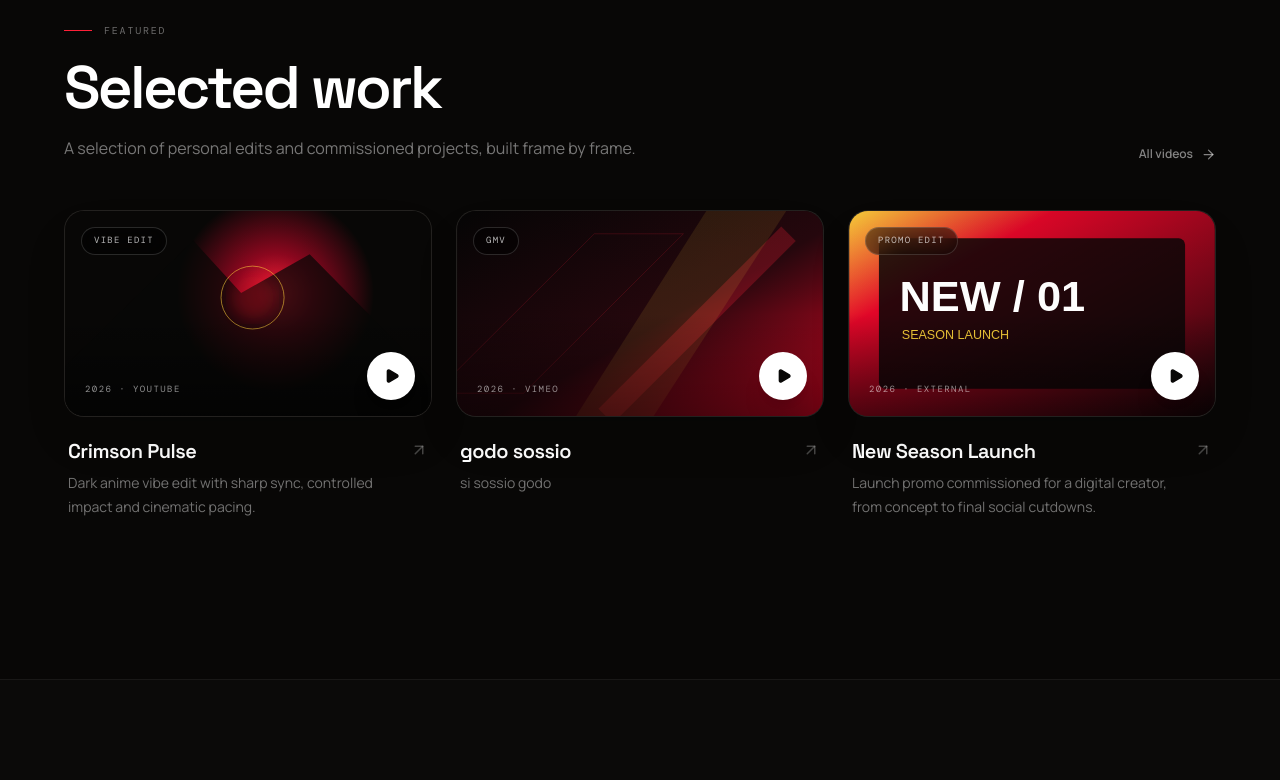
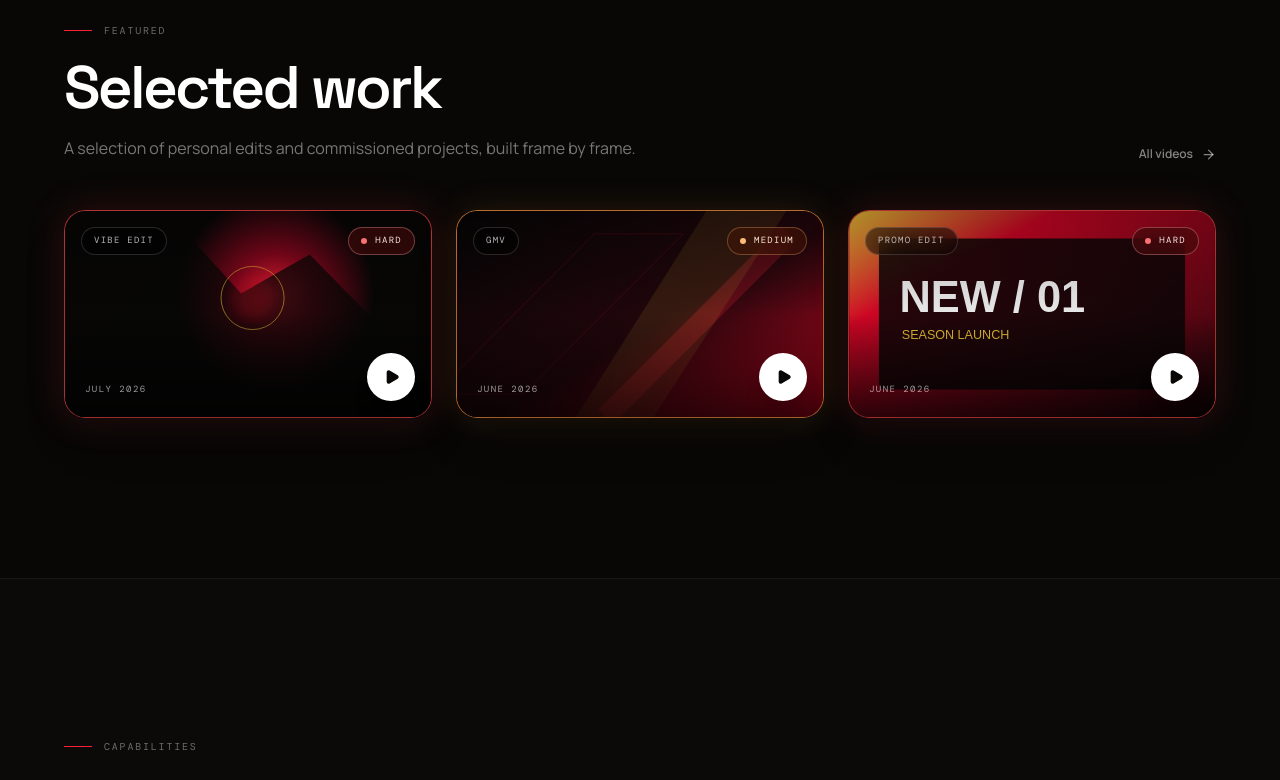
Before and after one commit to laclyy/laclyy.github.io, a React (Vite) app: page /#/ in a window 1280 px wide. Shown: the part 1437-2217 px from the top of the page. Built offline with nearby package versions, Linux system fonts and the light colour scheme.

Commit message:
Enhance video management features: add difficulty levels, update video sources, and improve UI components

```diff
--- a/public/data/videos.json
+++ b/public/data/videos.json
@@ -4,6 +4,8 @@
     "type: usa my-edit oppure commissioned.",
     "category: usa anime, videogiochi oppure altro.",
     "source: usa local, direct, cloud, youtube, vimeo, dailymotion oppure external.",
+    "Per i video del vostro server usa source: cloud e inserisci l'URL diretto del file video in videoUrl.",
+    "difficulty: usa easy, medium, hard, very hard oppure masterpiece.",
     "Per un file locale, videoUrl deve essere per esempio videos/mio-edit.mp4.",
     "Per un MP4/WebM/MOV caricato su un cloud, inserisci l'URL diretto del file in videoUrl e usa source: direct oppure cloud.",
     "aspectRatio è opzionale: puoi usarlo per forzare formati come 16/9, 9/16, 1/1 oppure 4/5.",
@@ -17,8 +19,10 @@
       "category": "anime",
       "style": "vibe edit",
       "thumbnailUrl": "thumbnails/crimson-pulse.svg",
-      "videoUrl": "https://www.youtube.com/watch?v=aqz-KE-bpKQ",
-      "source": "youtube",
+      "videoUrl": "https://sitodaking.it:8443/FOOTAGE/vkw_tut_installation_launcher.mp4",
+      "source": "cloud",
+      "aspectRatio": "16/9",
+      "difficulty": "hard",
       "tags": ["anime", "dark", "sync", "cinematic"],
       "featured": true,
       "date": "2026-07-03"
@@ -31,7 +35,9 @@
       "style": "gmv",
       "thumbnailUrl": "thumbnails/zero-hour.svg",
       "videoUrl": "https://sitodaking.it:8443/FOOTAGE/vkw_tut_installation_launcher.mp4",
-      "source": "vimeo",
+      "source": "cloud",
+      "aspectRatio": "16/9",
+      "difficulty": "medium",
       "tags": [ "gaming", "gmv", "action", "sync" ],
       "featured": true,
       "date": "2026-06-18"
@@ -44,7 +50,9 @@
       "style": "typography",
       "thumbnailUrl": "thumbnails/kinetic-type.svg",
       "videoUrl": "https://cripsum.com/vid/sossiogacha.mp4",
-      "source": "dailymotion",
+      "source": "cloud",
+      "aspectRatio": "16/9",
+      "difficulty": "masterpiece",
       "tags": [ "typography", "motion", "experimental" ],
       "featured": true,
       "date": "2026-05-26"
@@ -56,8 +64,10 @@
       "category": "anime",
       "style": "flow edit",
       "thumbnailUrl": "thumbnails/afterglow.svg",
-      "videoUrl": "https://www.youtube.com/watch?v=aqz-KE-bpKQ",
-      "source": "youtube",
+      "videoUrl": "https://sitodaking.it:8443/FOOTAGE/vkw_tut_installation_launcher.mp4",
+      "source": "cloud",
+      "aspectRatio": "16/9",
+      "difficulty": "easy",
       "tags": ["anime", "flow", "atmospheric"],
       "featured": false,
       "date": "2026-04-11"
@@ -69,8 +79,10 @@
       "category": "videogiochi",
       "style": "cinematic edit",
       "thumbnailUrl": "thumbnails/neon-division.svg",
-      "videoUrl": "https://vimeo.com/76979871",
-      "source": "vimeo",
+      "videoUrl": "https://cripsum.com/vid/sossiogacha.mp4",
+      "source": "cloud",
+      "aspectRatio": "16/9",
+      "difficulty": "very hard",
       "tags": ["gaming", "trailer", "cinematic"],
       "featured": false,
       "date": "2026-03-20"
@@ -82,8 +94,10 @@
       "category": "altro",
       "style": "promo edit",
       "thumbnailUrl": "thumbnails/new-season.svg",
-      "videoUrl": "https://instagram.com/",
-      "source": "external",
+      "videoUrl": "https://sitodaking.it:8443/FOOTAGE/vkw_tut_installation_launcher.mp4",
+      "source": "cloud",
+      "aspectRatio": "16/9",
+      "difficulty": "hard",
       "tags": ["client", "promo", "social"],
       "featured": true,
       "date": "2026-06-01"
@@ -95,8 +109,10 @@
       "category": "videogiochi",
       "style": "simple edit",
       "thumbnailUrl": "thumbnails/ranked-highlights.svg",
-      "videoUrl": "https://tiktok.com/",
-      "source": "external",
+      "videoUrl": "https://cripsum.com/vid/sossiogacha.mp4",
+      "source": "cloud",
+      "aspectRatio": "16/9",
+      "difficulty": "easy",
       "tags": ["client", "gaming", "highlights"],
       "featured": false,
       "date": "2026-02-14"
--- a/src/components/VideoCard.tsx
+++ b/src/components/VideoCard.tsx
@@ -1,29 +1,33 @@
 import { motion } from 'framer-motion'
-import { ArrowUpRight, Play } from 'lucide-react'
+import { Play } from 'lucide-react'
 import { useState } from 'react'
 import { publicUrl } from '../lib/content'
+import { formatMonthYear, getDifficultyMeta, normalizeAspectRatio } from '../lib/videoMeta'
 import type { VideoItem } from '../types'
 
 export default function VideoCard({ video, onOpen, index = 0 }: { video: VideoItem; onOpen: (video: VideoItem) => void; index?: number }) {
   const [src, setSrc] = useState(publicUrl(video.thumbnailUrl || 'thumbnails/fallback.svg'))
+  const difficulty = getDifficultyMeta(video.difficulty)
+  const aspectRatio = normalizeAspectRatio(video.aspectRatio)
   return (
     <motion.article layout initial={{ opacity: 0, y: 22 }} animate={{ opacity: 1, y: 0 }} exit={{ opacity: 0, scale: .97 }} transition={{ duration: .4, delay: Math.min(index * .045, .2) }} className="group min-w-0">
       <button onClick={() => onOpen(video)} className="block w-full text-left focus-ring" aria-label={`Play ${video.title}`}>
-        <div className="relative aspect-video overflow-hidden rounded-[1.25rem] border border-white/[.08] bg-panel shadow-2xl shadow-black/20">
-          <img src={src} onError={() => setSrc(publicUrl('thumbnails/fallback.svg'))} alt={`${video.title} thumbnail`} loading="lazy" decoding="async" className="h-full w-full object-cover transition duration-700 ease-out group-hover:scale-[1.04] group-hover:saturate-125" />
-          <div className="absolute inset-0 bg-gradient-to-t from-black/65 via-transparent to-black/5 opacity-80 transition-opacity group-hover:opacity-60" />
-          <span className="absolute left-4 top-4 rounded-full border border-white/15 bg-black/45 px-3 py-1.5 font-mono text-[9px] uppercase tracking-[.14em] text-white/70 backdrop-blur-md">{video.style}</span>
-          <span className="absolute bottom-4 right-4 grid h-12 w-12 place-items-center rounded-full bg-white text-ink shadow-xl transition-all duration-300 group-hover:scale-110 group-hover:bg-flame group-hover:text-white">
-            <Play size={16} fill="currentColor" className="translate-x-px" />
-          </span>
-          <span className="absolute bottom-5 left-5 font-mono text-[9px] uppercase tracking-[.16em] text-white/55">{new Date(`${video.date}T00:00:00`).getFullYear()} · {video.source}</span>
-        </div>
-        <div className="flex items-start justify-between gap-4 px-1 pt-5">
-          <div>
-            <h3 className="font-display text-xl font-semibold tracking-tight text-white transition-colors group-hover:text-flame">{video.title}</h3>
-            <p className="mt-1.5 line-clamp-2 text-sm leading-6 text-white/43">{video.description}</p>
+        <div className={`relative rounded-[1.35rem] p-[1px] ${difficulty.frameClass}`}>
+          <div className="relative aspect-video overflow-hidden rounded-[1.28rem] bg-panel shadow-2xl shadow-black/25" style={aspectRatio ? { aspectRatio } : undefined}>
+            <img src={src} onError={() => setSrc(publicUrl('thumbnails/fallback.svg'))} alt={`${video.title} thumbnail`} loading="lazy" decoding="async" className="h-full w-full object-cover transition duration-700 ease-out group-hover:scale-[1.045] group-hover:saturate-125" />
+            <div className="absolute inset-0 bg-gradient-to-t from-black/80 via-black/10 to-black/35 opacity-90 transition-opacity group-hover:opacity-70" />
+            <div className="absolute inset-x-0 top-0 flex items-start justify-between gap-3 p-4">
+              <span className="rounded-full border border-white/15 bg-black/45 px-3 py-1.5 font-mono text-[9px] uppercase tracking-[.14em] text-white/70 backdrop-blur-md">{video.style}</span>
+              <span className={`inline-flex items-center gap-2 rounded-full px-3 py-1.5 font-mono text-[9px] uppercase tracking-[.14em] backdrop-blur-md ${difficulty.pillClass}`}>
+                <span className={`h-1.5 w-1.5 rounded-full ${difficulty.dotClass}`} />
+                {difficulty.label}
+              </span>
+            </div>
+            <span className="absolute bottom-5 left-5 font-mono text-[9px] uppercase tracking-[.16em] text-white/60">{formatMonthYear(video.date)}</span>
+            <span className="absolute bottom-4 right-4 grid h-12 w-12 place-items-center rounded-full bg-white text-ink shadow-xl transition-all duration-300 group-hover:scale-110 group-hover:bg-flame group-hover:text-white">
+              <Play size={16} fill="currentColor" className="translate-x-px" />
+            </span>
           </div>
-          <ArrowUpRight size={18} className="mt-1 shrink-0 text-white/25 transition-all group-hover:-translate-y-0.5 group-hover:translate-x-0.5 group-hover:text-flame" />
         </div>
       </button>
     </motion.article>
--- a/src/components/VideoModal.tsx
+++ b/src/components/VideoModal.tsx
@@ -2,11 +2,13 @@ import { AnimatePresence, motion } from 'framer-motion'
 import { ExternalLink, X } from 'lucide-react'
 import { useEffect, useRef, useState } from 'react'
 import { publicUrl } from '../lib/content'
-import { detectSource, embedUrl, isDirectMediaSource, isImageMediaUrl } from '../lib/videos'
+import { embedUrl, isDirectMediaSource, isImageMediaUrl } from '../lib/videos'
+import { formatMonthYear, getDifficultyMeta, normalizeAspectRatio } from '../lib/videoMeta'
 import type { VideoItem } from '../types'
 
 export default function VideoModal({ video, onClose }: { video: VideoItem | null; onClose: () => void }) {
   const closeRef = useRef<HTMLButtonElement>(null)
+  const difficulty = getDifficultyMeta(video?.difficulty)
   useEffect(() => {
     if (!video) return
     const previousOverflow = document.body.style.overflow
@@ -24,9 +26,19 @@ export default function VideoModal({ video, onClose }: { video: VideoItem | null
           <motion.div initial={{ opacity: 0, y: 25, scale: .98 }} animate={{ opacity: 1, y: 0, scale: 1 }} exit={{ opacity: 0, y: 15, scale: .98 }} transition={{ type: 'spring', damping: 27, stiffness: 280 }} className="relative my-auto w-full max-w-6xl overflow-hidden rounded-[1.5rem] border border-white/10 bg-[#0d0b0a] shadow-[0_30px_100px_rgba(0,0,0,.7)]">
             <button ref={closeRef} onClick={onClose} className="absolute right-3 top-3 z-20 grid h-10 w-10 place-items-center rounded-full border border-white/15 bg-black/60 text-white backdrop-blur-md transition hover:bg-white hover:text-black focus-ring" aria-label="Close video"><X size={18} /></button>
             <Player video={video} />
-            <div className="grid gap-5 p-5 md:grid-cols-[1fr_auto] md:items-end md:p-7">
-              <div><div className="eyebrow mb-3"><span className="h-1 w-1 rounded-full bg-flame" />{video.type === 'my-edit' ? 'Personal work' : 'Commissioned work'} · {video.style}</div><h2 className="font-display text-2xl font-semibold md:text-3xl">{video.title}</h2><p className="mt-2 max-w-2xl text-sm leading-6 text-white/48">{video.description}</p><div className="mt-4 flex flex-wrap gap-2">{video.tags.map((tag) => <span key={tag} className="font-mono text-[9px] uppercase tracking-[.12em] text-white/28">#{tag}</span>)}</div></div>
-              <a href={publicUrl(video.videoUrl)} target="_blank" rel="noreferrer" className="button-secondary whitespace-nowrap">Open source <ExternalLink size={15} /></a>
+            <div className="p-5 md:p-7">
+              <div>
+                <div className="eyebrow mb-3"><span className="h-1 w-1 rounded-full bg-flame" />{video.type === 'my-edit' ? 'Personal work' : 'Commissioned work'} · {video.style} · {formatMonthYear(video.date)}</div>
+                <div className="flex flex-wrap items-center gap-3">
+                  <h2 className="font-display text-2xl font-semibold md:text-3xl">{video.title}</h2>
+                  <span className={`inline-flex items-center gap-2 rounded-full px-3 py-1.5 font-mono text-[9px] uppercase tracking-[.14em] backdrop-blur-md ${difficulty.pillClass}`}>
+                    <span className={`h-1.5 w-1.5 rounded-full ${difficulty.dotClass}`} />
+                    {difficulty.label}
+                  </span>
+                </div>
+                <p className="mt-2 max-w-2xl text-sm leading-6 text-white/48">{video.description}</p>
+                <div className="mt-4 flex flex-wrap gap-2">{video.tags.map((tag) => <span key={tag} className="font-mono text-[9px] uppercase tracking-[.12em] text-white/28">#{tag}</span>)}</div>
+              </div>
             </div>
           </motion.div>
         </motion.div>
@@ -36,7 +48,6 @@ export default function VideoModal({ video, onClose }: { video: VideoItem | null
 }
 
 function Player({ video }: { video: VideoItem }) {
-  const source = detectSource(video.videoUrl, video.source)
   const embed = embedUrl(video)
   if (isDirectMediaSource(video)) return <DirectMediaPlayer video={video} />
   if (embed) return <EmbedPlayer video={video} embed={embed} />
@@ -44,10 +55,15 @@ function Player({ video }: { video: VideoItem }) {
 }
 
 function DirectMediaPlayer({ video }: { video: VideoItem }) {
-  const [ratio, setRatio] = useState(normalizeRatio(video.aspectRatio))
+  const [ratio, setRatio] = useState(normalizeAspectRatio(video.aspectRatio))
   const [failed, setFailed] = useState(false)
   const mediaUrl = publicUrl(video.videoUrl)
   const poster = publicUrl(video.thumbnailUrl || 'thumbnails/fallback.svg')
+
+  useEffect(() => {
+    setRatio(normalizeAspectRatio(video.aspectRatio))
+    setFailed(false)
+  }, [video.aspectRatio, video.videoUrl])
 
   if (isImageMediaUrl(video.videoUrl)) {
     return (
@@ -92,7 +108,7 @@ function DirectMediaPlayer({ video }: { video: VideoItem }) {
 }
 
 function EmbedPlayer({ video, embed }: { video: VideoItem; embed: string }) {
-  const ratio = normalizeRatio(video.aspectRatio)
+  const ratio = normalizeAspectRatio(video.aspectRatio)
   return (
     <div className="media-stage">
       <div className="w-full max-w-full" style={{ aspectRatio: ratio || '16 / 9', maxHeight: 'min(78vh, 820px)' }}>
@@ -101,9 +117,3 @@ function EmbedPlayer({ video, embed }: { video: VideoItem; embed: string }) {
     </div>
   )
 }
-
-function normalizeRatio(value?: string): string | undefined {
-  if (!value) return undefined
-  const normalized = value.trim().replace(':', ' / ')
-  return /^\d+(\.\d+)?\s*\/\s*\d+(\.\d+)?$/.test(normalized) ? normalized : undefined
-}
--- a/src/index.css
+++ b/src/index.css
@@ -34,6 +34,33 @@ body { margin: 0; min-width: 320px; min-height: 100vh; background: #080706; font
   .form-input { @apply w-full rounded-xl border border-white/[.09] bg-black/20 px-4 py-3.5 text-sm text-white outline-none transition placeholder:text-white/20 focus:border-flame/60 focus:ring-2 focus:ring-flame/10; }
   .media-stage { @apply flex min-h-[260px] w-full items-center justify-center overflow-hidden bg-black p-0 sm:min-h-[340px]; }
   .media-element { @apply block h-auto w-auto max-w-full object-contain; max-height: min(78vh, 820px); }
+  .difficulty-frame-default { @apply bg-white/[.08]; }
+  .difficulty-frame-easy { @apply bg-emerald-400/70 shadow-[0_0_34px_rgba(52,211,153,.14)]; }
+  .difficulty-frame-medium { @apply bg-orange-400/75 shadow-[0_0_34px_rgba(251,146,60,.15)]; }
+  .difficulty-frame-hard { @apply bg-red-500/75 shadow-[0_0_38px_rgba(239,68,68,.18)]; }
+  .difficulty-frame-very-hard { @apply bg-purple-500/80 shadow-[0_0_40px_rgba(168,85,247,.20)]; }
+  .difficulty-pill-default { @apply border border-white/15 bg-black/45 text-white/65; }
+  .difficulty-pill-easy { @apply border border-emerald-300/30 bg-emerald-950/55 text-emerald-100; }
+  .difficulty-pill-medium { @apply border border-orange-300/30 bg-orange-950/55 text-orange-100; }
+  .difficulty-pill-hard { @apply border border-red-300/35 bg-red-950/60 text-red-100; }
+  .difficulty-pill-very-hard { @apply border border-purple-300/35 bg-purple-950/60 text-purple-100; }
+  .difficulty-pill-masterpiece { @apply border border-white/25 bg-black/55 text-white shadow-[0_0_24px_rgba(255,255,255,.12)]; }
+}
+
+.difficulty-frame-masterpiece {
+  background: conic-gradient(from var(--rainbow-angle), #ff2b2b, #ffb800, #fff45c, #21d17c, #27b8ff, #8b5cf6, #ff4fd8, #ff2b2b);
+  box-shadow: 0 0 42px rgba(255, 79, 216, .22), 0 0 34px rgba(255, 216, 59, .14);
+  animation: rainbow-border 3.5s linear infinite;
+}
+
+@property --rainbow-angle {
+  syntax: '<angle>';
+  inherits: false;
+  initial-value: 0deg;
+}
+
+@keyframes rainbow-border {
+  to { --rainbow-angle: 360deg; }
 }
 
 .hero-orb {
@@ -70,4 +97,5 @@ body { margin: 0; min-width: 320px; min-height: 100vh; background: #080706; font
 @media (prefers-reduced-motion: reduce) {
   html { scroll-behavior: auto; }
   *, *::before, *::after { animation-duration: .01ms !important; animation-iteration-count: 1 !important; transition-duration: .01ms !important; }
+  .difficulty-frame-masterpiece { animation: none; }
 }
--- /dev/null
+++ b/src/lib/videoMeta.ts
@@ -0,0 +1,72 @@
+import type { VideoDifficulty } from '../types'
+
+type DifficultyMeta = {
+  label: string
+  frameClass: string
+  pillClass: string
+  dotClass: string
+}
+
+const difficultyMeta: Record<VideoDifficulty, DifficultyMeta> = {
+  easy: {
+    label: 'Easy',
+    frameClass: 'difficulty-frame-easy',
+    pillClass: 'difficulty-pill-easy',
+    dotClass: 'bg-emerald-300',
+  },
+  medium: {
+    label: 'Medium',
+    frameClass: 'difficulty-frame-medium',
+    pillClass: 'difficulty-pill-medium',
+    dotClass: 'bg-orange-300',
+  },
+  hard: {
+    label: 'Hard',
+    frameClass: 'difficulty-frame-hard',
+    pillClass: 'difficulty-pill-hard',
+    dotClass: 'bg-red-400',
+  },
+  'very hard': {
+    label: 'Very hard',
+    frameClass: 'difficulty-frame-very-hard',
+    pillClass: 'difficulty-pill-very-hard',
+    dotClass: 'bg-purple-300',
+  },
+  masterpiece: {
+    label: 'Masterpiece',
+    frameClass: 'difficulty-frame-masterpiece',
+    pillClass: 'difficulty-pill-masterpiece',
+    dotClass: 'bg-white',
+  },
+}
+
+export function getDifficultyMeta(difficulty?: string): DifficultyMeta {
+  const normalized = normalizeDifficulty(difficulty)
+  return normalized
+    ? difficultyMeta[normalized]
+    : {
+        label: 'Unrated',
+        frameClass: 'difficulty-frame-default',
+        pillClass: 'difficulty-pill-default',
+        dotClass: 'bg-white/40',
+      }
+}
+
+export function normalizeDifficulty(difficulty?: string): VideoDifficulty | null {
+  const normalized = difficulty?.trim().toLowerCase().replace(/[-_]+/g, ' ')
+  if (!normalized) return null
+  if (normalized in difficultyMeta) return normalized as VideoDifficulty
+  return null
+}
+
+export function formatMonthYear(date: string): string {
+  const parsed = new Date(`${date}T00:00:00`)
+  if (Number.isNaN(parsed.getTime())) return date
+  return parsed.toLocaleDateString('en', { month: 'long', year: 'numeric' })
+}
+
+export function normalizeAspectRatio(value?: string): string | undefined {
+  if (!value) return undefined
+  const normalized = value.trim().replace(':', ' / ')
+  return /^\d+(\.\d+)?\s*\/\s*\d+(\.\d+)?$/.test(normalized) ? normalized : undefined
+}
--- a/src/types.ts
+++ b/src/types.ts
@@ -1,5 +1,6 @@
 export type VideoType = 'my-edit' | 'commissioned'
 export type VideoSource = 'local' | 'direct' | 'cloud' | 'youtube' | 'vimeo' | 'dailymotion' | 'external'
+export type VideoDifficulty = 'easy' | 'medium' | 'hard' | 'very hard' | 'masterpiece'
 
 export interface VideoItem {
   title: string
@@ -11,6 +12,7 @@ export interface VideoItem {
   videoUrl: string
   source: VideoSource
   aspectRatio?: string
+  difficulty?: VideoDifficulty
   tags: string[]
   featured: boolean
   date: string
```
Also changed, not shown: 1 other file (tests, documents, lock files or other folders).
